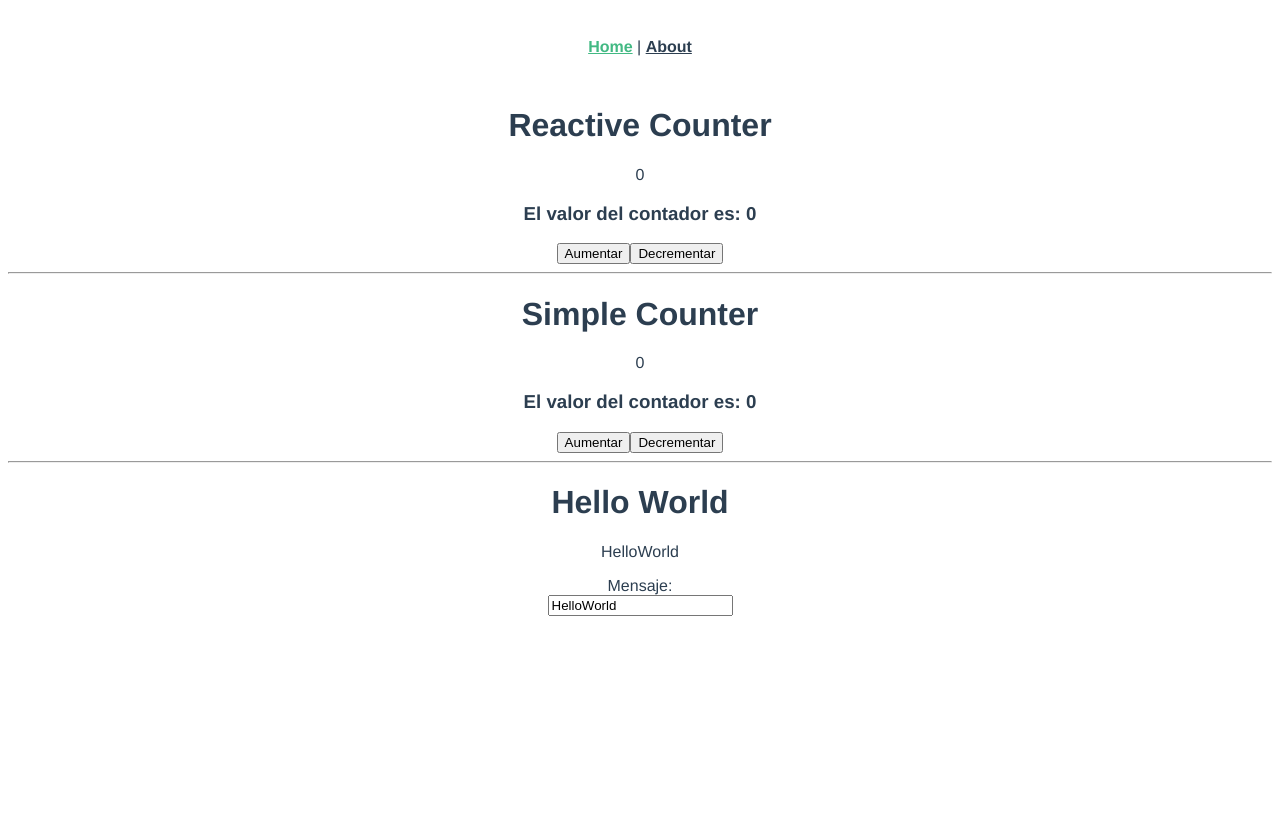
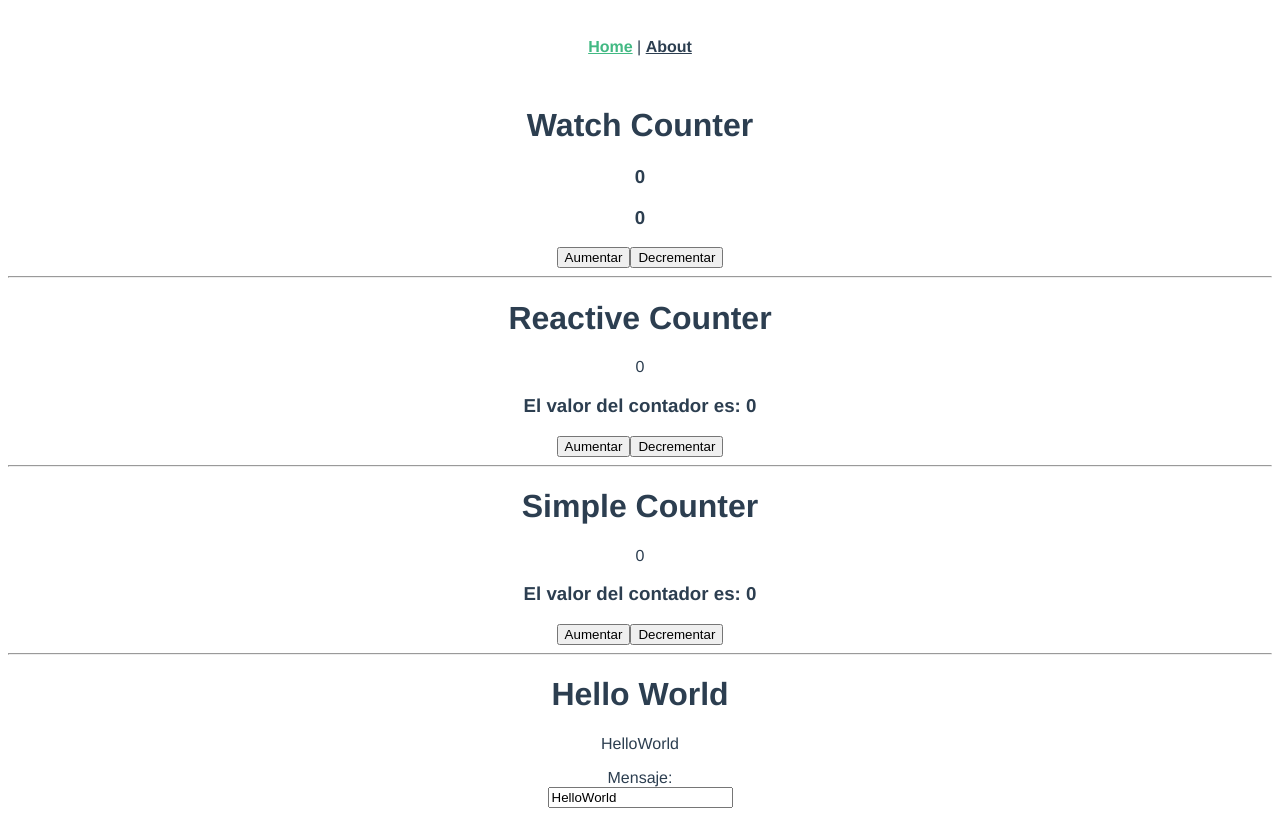
Before and after one commit to franciscomarin98/Vue-IntroduccionCompositionAPI, a Vue app: page / in a window 1280 px wide. Built offline with nearby package versions, Linux system fonts and the light colour scheme.

Commit message:
Aprendiendo sobre la funcion watch

```diff
--- /dev/null
+++ b/src/components/WatchCounter.vue
@@ -0,0 +1,58 @@
+<template>
+  <h1>Watch Counter</h1>
+  <h3>{{ counter }}</h3>
+  <h3>{{ counter2 }}</h3>
+  <p>{{ message }}</p>
+  <button @click="increment">Aumentar</button>
+  <button @click="decrement">Decrementar</button>
+</template>
+
+<script>
+import {ref, watch} from 'vue';
+
+export default {
+  name: "WatchCounter",
+  setup() {
+    const counter = ref(0);
+    const counter2 = ref(0);
+    const message = ref('');
+
+    // watch(counter, ()=>{
+    //   if(counter.value === 5){
+    //     message.value = "El valor de counter es 5";
+    //   }else{
+    //     message.value = ""
+    //   }
+    // });
+
+    watch([counter], (currentValue, oldValue) => {
+      console.log('Current value: ', currentValue);
+      console.log('Old value: ', oldValue);
+
+      if (counter.value === 5) {
+        message.value = "El valor de counter es 5";
+        counter2.value = 10;
+      } else {
+        message.value = ""
+      }
+
+      if (counter2.value === 10) {
+        console.log('El counter 2 ha cambiado');
+      }
+
+    })
+
+    const increment = () => {
+      counter.value++;
+    }
+    const decrement = () => {
+      counter.value--;
+    }
+    return {counter, counter2, message, increment, decrement}
+  }
+}
+</script>
+
+<style scoped>
+
+</style>
--- a/src/views/Home.vue
+++ b/src/views/Home.vue
@@ -1,4 +1,6 @@
 <template>
+  <WatchCounter/>
+  <hr/>
   <ReactiveCounter/>
   <hr/>
   <SimpleCounter/>
@@ -10,10 +12,12 @@
 import HelloWorld from "../components/HelloWorld";
 import SimpleCounter from "../components/SimpleCounter";
 import ReactiveCounter from "../components/ReactiveCounter";
+import WatchCounter from "../components/WatchCounter";
 
 export default {
   name: 'Home',
   components: {
+    WatchCounter,
     ReactiveCounter,
     SimpleCounter,
     HelloWorld
```
